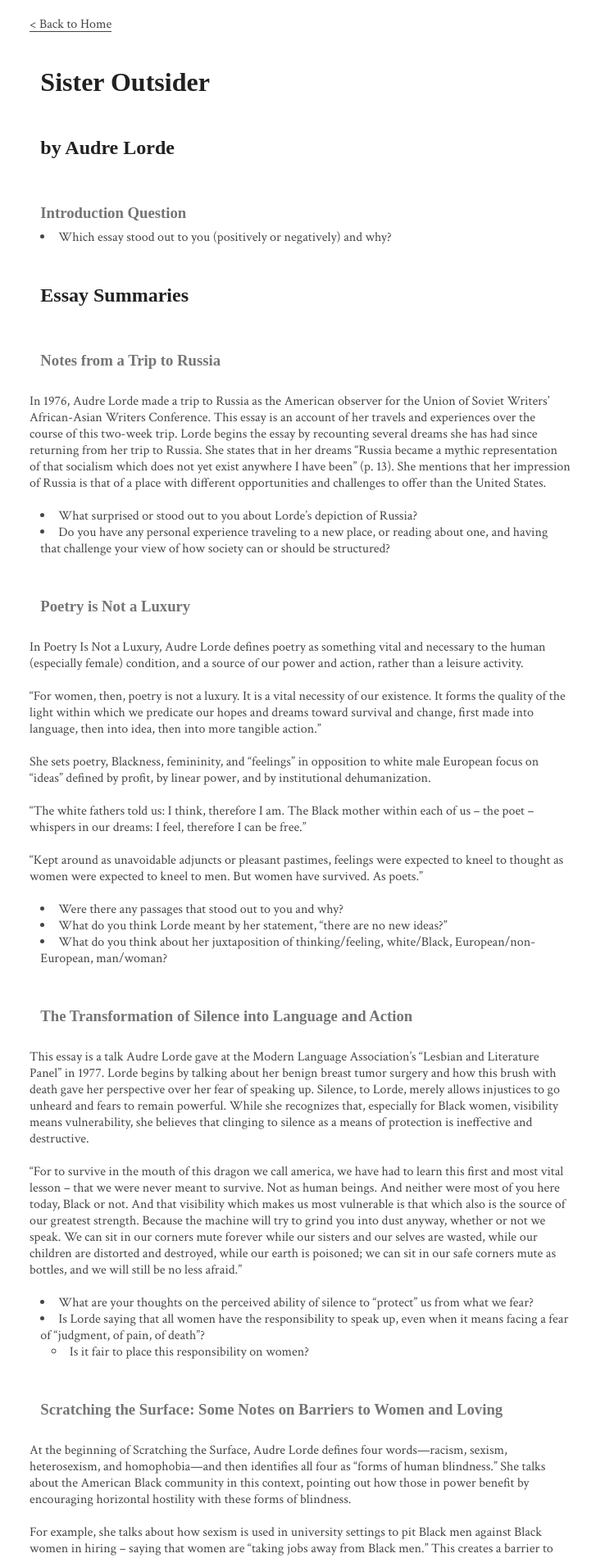
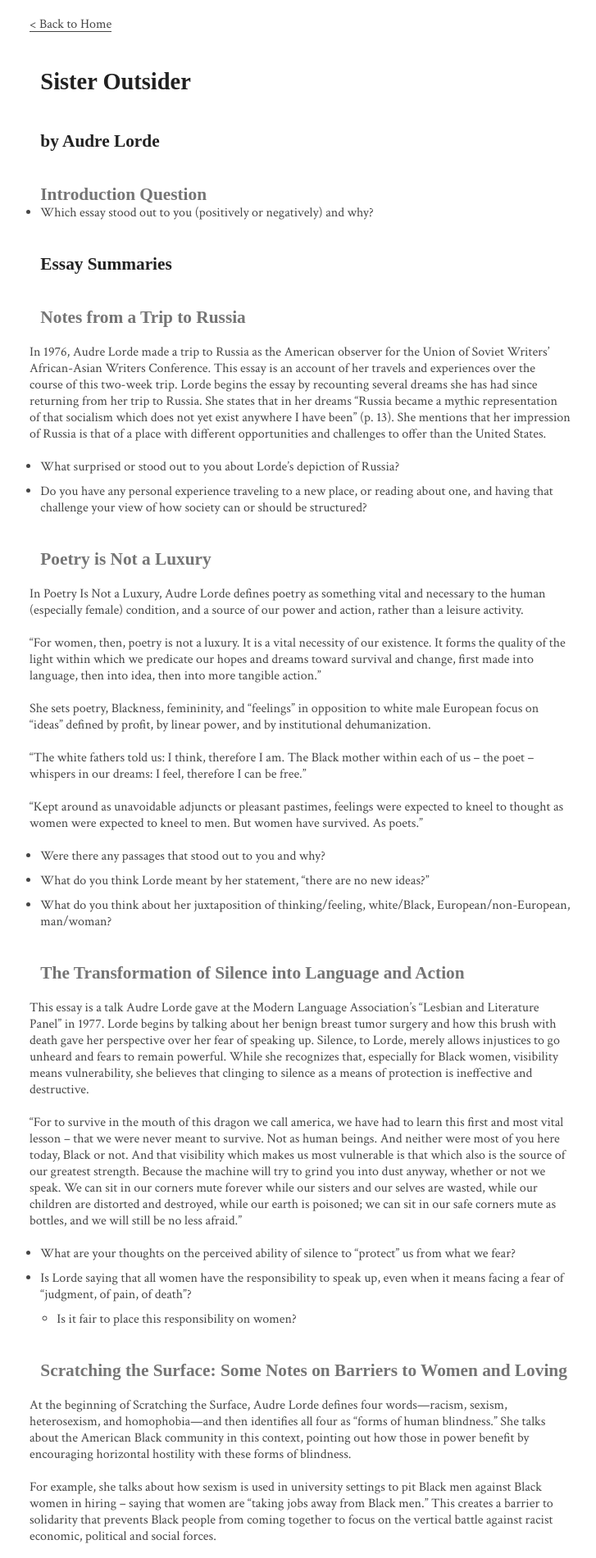
Before and after one commit to radicalbarracuda/sf-feminist-book-club, a Jekyll site: the page built from _posts/2017-03-19-audre-lorde-sister-outsider-study-guide.md, in a window 1280 px wide. Shown: the top 1901 px of the page at 82% size, without its empty margins (274-1001 px from the left). Built offline with Jekyll 4.4.1, drawn with Linux system fonts in a browser that asks for light colours; some web fonts are replaced.

Commit message:
Proper usage of type-setting mixin with include directive

```diff
--- a/_sass/_base.scss
+++ b/_sass/_base.scss
@@ -62,15 +62,14 @@ html {
 }
 
 html {
-  font-size: type-setting(0);
-  line-height: $base-line-height;
+  @include type-setting(0);
   overflow-y: scroll;
 }
 
 body {
+  @include type-setting(0);
   color: $primary-color;
   font-family: $font-style;
-  font-size: type-setting(0);
   font-weight: 400;
   word-wrap: break-word;
 }
@@ -89,54 +88,52 @@ h6 {
   color: $heading-font-color;
   font-family: $heading-font;
   font-weight: $heading-font-weight;
-  line-height: line-height(2);
   margin: line-height(2) 0 0 line-height(-1);
   padding: 0;
   text-rendering: optimizeLegibility;
 }
 
 h1 {
-  font-size: type-setting(2);
+  @include type-setting(2);
 }
 
 h2 {
-  font-size: type-setting(1);
+  @include type-setting(1);
 }
 
 h3 {
+  @include type-setting(1);
   color: $subheading-font-color;
-  font-size: type-setting(1);
   font-weight: $bold-font-weight;
 }
 
 h4 {
+  @include type-setting(1);
   color: $subheading-font-color;
-  font-size: type-setting(1);
   font-weight: $bold-font-weight;
 }
 
 h5 {
+  @include type-setting(-1);
   color: $subheading-font-color;
-  font-size: type-setting(-1);
   line-height: $base-line-height;
 }
 
 h6 {
-  font-size: type-setting(-1);
+  @include type-setting(-1);
   line-height: $base-line-height;
 }
 
 ul,
 ol {
   list-style-image: none;
-  list-style-position: inside;
   margin: 0 0 $base-spacing line-height(-1);
   padding: 0;
 }
 
 li > ol,
 li > ul {
-  margin: calc(${$base-spacing} / 2) 0 calc(${$base-spacing} / 2) $base-spacing;
+  margin: ($base-spacing / 2) 0 ($base-spacing / 2) $base-spacing;
 }
 
 dl,
@@ -153,9 +150,9 @@ noscript {
 
 
 pre {
+  @include type-setting(-1);
   background: $contrast-background;
   border-radius: 3px;
-  font-size: type-setting(-1);
   line-height: line-height(-1);
   margin: 0 0 0 $base-spacing;
   overflow: auto;
@@ -168,8 +165,8 @@ pre {
 }
 
 table {
+  @include type-setting(1);
   border-collapse: collapse;
-  font-size: type-setting(1);
   line-height: $base-line-height;
   margin: 0 0 0 $base-spacing;
   padding: 0;
@@ -179,17 +176,17 @@ table {
 $blockquote-color: $primary-color-dark;
 
 blockquote {
+  @include type-setting(2);
   border-left: .28125rem solid $divider-color;
   color: $blockquote-color;
-  font-size: type-setting(2);
   font-style: italic;
   line-height: $base-line-height;
   margin: 0 0 0 $base-spacing;
   padding: 0 0 0 1.21875rem;
 
   cite {
+    @include type-setting(1);
     color: $heading-font-color;
-    font-size: type-setting(1);
     font-style: normal;
     font-weight: 400;
     line-height: $base-line-height;
@@ -220,7 +217,7 @@ th {
 }
 
 li {
-  margin-bottom: calc(${$base-spacing} / 2);
+  margin-bottom: ($base-spacing / 2);
 }
 
 ol li,
@@ -231,7 +228,7 @@ ul li {
 kbd,
 samp,
 code {
-  font-size: type-setting(-1);
+  @include type-setting(-1);
   line-height: $base-line-height;
 }
 
```
